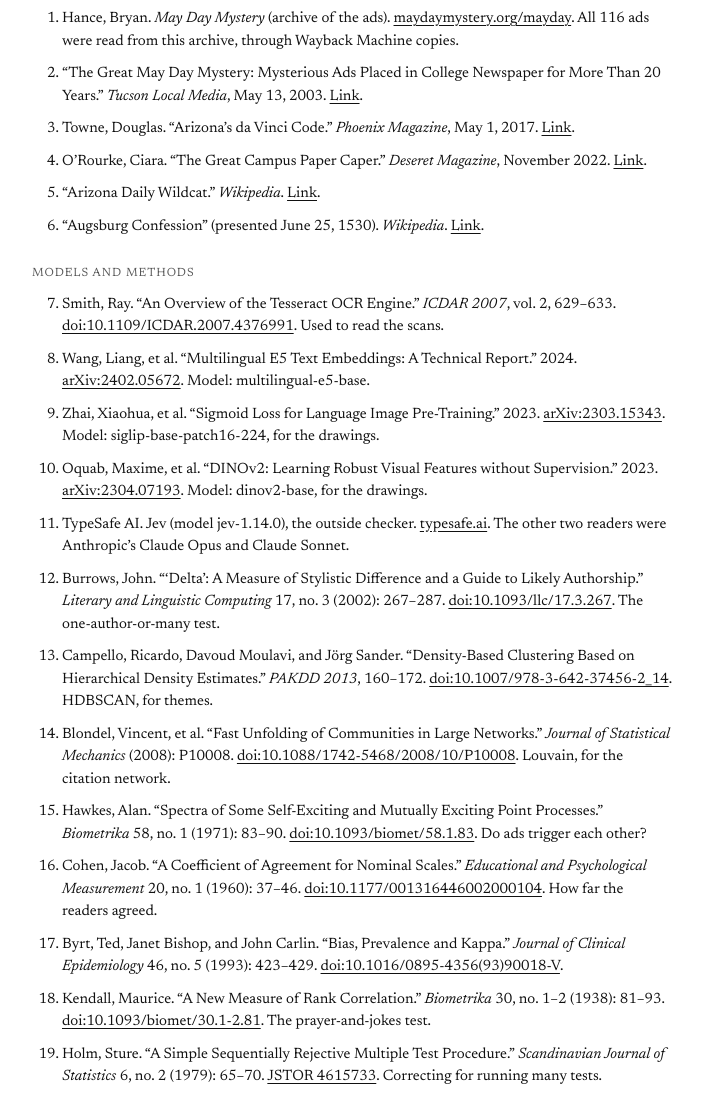
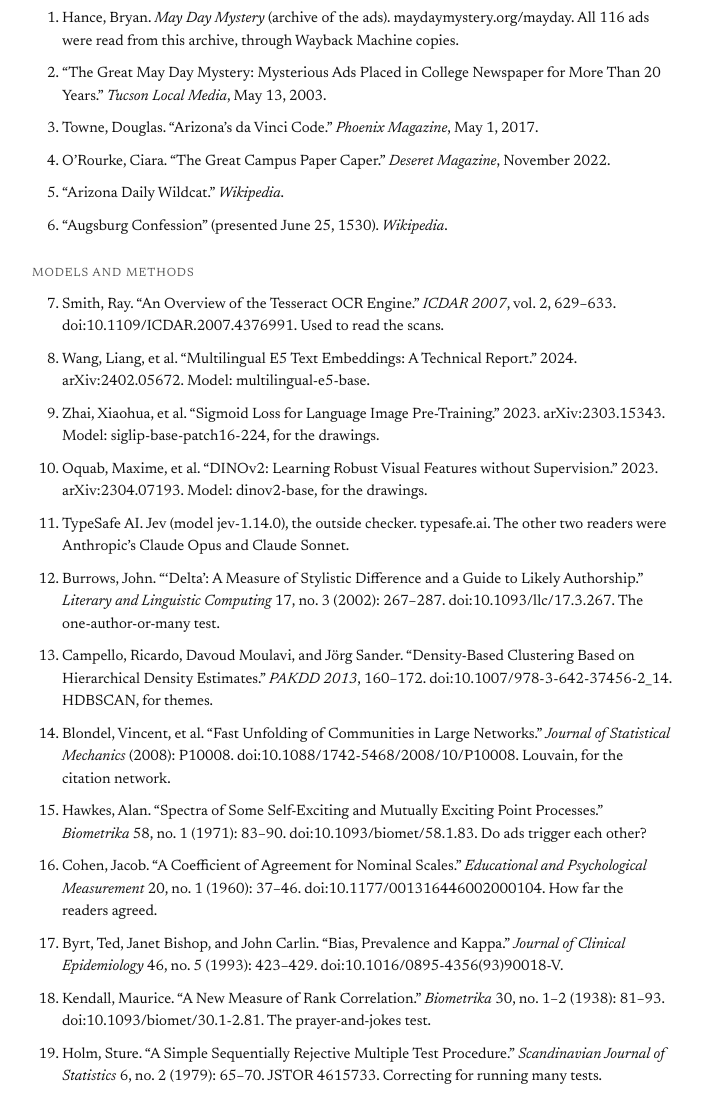
Before and after one commit to siddhanttiwary25-eng/siddhant-site, an Astro site: page /articles/may-day-mystery in a window 1280 px wide. Shown: the part 9786-10883 px from the top of the page, without its empty margins (288-990 px from the left). Built offline with nearby package versions, Linux system fonts and the light colour scheme; Astro itself is replaced by a stand-in of ours.

Commit message:
May Day sources: plain text, no links
Co-Authored-By: Claude Opus 5.5 <noreply@anthropic.com>

```diff
--- a/src/pages/articles/may-day-mystery.astro
+++ b/src/pages/articles/may-day-mystery.astro
@@ -170,29 +170,29 @@ const rungs = [
 
         <p class="refs-k">The ads and earlier reporting</p>
         <ol>
-          <li>Hance, Bryan. <i>May Day Mystery</i> (archive of the ads). <a href="http://www.maydaymystery.org/mayday/" target="_blank" rel="noopener">maydaymystery.org/mayday</a>. All 116 ads were read from this archive, through Wayback Machine copies.</li>
-          <li>“The Great May Day Mystery: Mysterious Ads Placed in College Newspaper for More Than 20 Years.” <i>Tucson Local Media</i>, May 13, 2003. <a href="https://www.tucsonlocalmedia.com/import/article_5daaf45c-2760-5906-b0ee-c2229127472e.html" target="_blank" rel="noopener">Link</a>.</li>
-          <li>Towne, Douglas. “Arizona’s da Vinci Code.” <i>Phoenix Magazine</i>, May 1, 2017. <a href="https://www.phoenixmag.com/2017/05/01/arizona-s-da-vinci-code/" target="_blank" rel="noopener">Link</a>.</li>
-          <li>O’Rourke, Ciara. “The Great Campus Paper Caper.” <i>Deseret Magazine</i>, November 2022. <a href="https://www.deseret.com/magazine/2022/11/10/23404444/may-day-mystery-true-crime-arizona-campus-paper/" target="_blank" rel="noopener">Link</a>.</li>
-          <li>“Arizona Daily Wildcat.” <i>Wikipedia</i>. <a href="https://en.wikipedia.org/wiki/Arizona_Daily_Wildcat" target="_blank" rel="noopener">Link</a>.</li>
-          <li>“Augsburg Confession” (presented June 25, 1530). <i>Wikipedia</i>. <a href="https://en.wikipedia.org/wiki/Augsburg_Confession" target="_blank" rel="noopener">Link</a>.</li>
+          <li>Hance, Bryan. <i>May Day Mystery</i> (archive of the ads). maydaymystery.org/mayday. All 116 ads were read from this archive, through Wayback Machine copies.</li>
+          <li>“The Great May Day Mystery: Mysterious Ads Placed in College Newspaper for More Than 20 Years.” <i>Tucson Local Media</i>, May 13, 2003.</li>
+          <li>Towne, Douglas. “Arizona’s da Vinci Code.” <i>Phoenix Magazine</i>, May 1, 2017.</li>
+          <li>O’Rourke, Ciara. “The Great Campus Paper Caper.” <i>Deseret Magazine</i>, November 2022.</li>
+          <li>“Arizona Daily Wildcat.” <i>Wikipedia</i>.</li>
+          <li>“Augsburg Confession” (presented June 25, 1530). <i>Wikipedia</i>.</li>
         </ol>
 
         <p class="refs-k">Models and methods</p>
         <ol start="7">
-          <li>Smith, Ray. “An Overview of the Tesseract OCR Engine.” <i>ICDAR 2007</i>, vol. 2, 629–633. <a href="https://doi.org/10.1109/ICDAR.2007.4376991" target="_blank" rel="noopener">doi:10.1109/ICDAR.2007.4376991</a>. Used to read the scans.</li>
-          <li>Wang, Liang, et al. “Multilingual E5 Text Embeddings: A Technical Report.” 2024. <a href="https://arxiv.org/abs/2402.05672" target="_blank" rel="noopener">arXiv:2402.05672</a>. Model: multilingual-e5-base.</li>
-          <li>Zhai, Xiaohua, et al. “Sigmoid Loss for Language Image Pre-Training.” 2023. <a href="https://arxiv.org/abs/2303.15343" target="_blank" rel="noopener">arXiv:2303.15343</a>. Model: siglip-base-patch16-224, for the drawings.</li>
-          <li>Oquab, Maxime, et al. “DINOv2: Learning Robust Visual Features without Supervision.” 2023. <a href="https://arxiv.org/abs/2304.07193" target="_blank" rel="noopener">arXiv:2304.07193</a>. Model: dinov2-base, for the drawings.</li>
-          <li>TypeSafe AI. Jev (model jev-1.14.0), the outside checker. <a href="https://typesafe.ai/" target="_blank" rel="noopener">typesafe.ai</a>. The other two readers were Anthropic’s Claude Opus and Claude Sonnet.</li>
-          <li>Burrows, John. “‘Delta’: A Measure of Stylistic Difference and a Guide to Likely Authorship.” <i>Literary and Linguistic Computing</i> 17, no. 3 (2002): 267–287. <a href="https://doi.org/10.1093/llc/17.3.267" target="_blank" rel="noopener">doi:10.1093/llc/17.3.267</a>. The one-author-or-many test.</li>
-          <li>Campello, Ricardo, Davoud Moulavi, and Jörg Sander. “Density-Based Clustering Based on Hierarchical Density Estimates.” <i>PAKDD 2013</i>, 160–172. <a href="https://doi.org/10.1007/978-3-642-37456-2_14" target="_blank" rel="noopener">doi:10.1007/978-3-642-37456-2_14</a>. HDBSCAN, for themes.</li>
-          <li>Blondel, Vincent, et al. “Fast Unfolding of Communities in Large Networks.” <i>Journal of Statistical Mechanics</i> (2008): P10008. <a href="https://doi.org/10.1088/1742-5468/2008/10/P10008" target="_blank" rel="noopener">doi:10.1088/1742-5468/2008/10/P10008</a>. Louvain, for the citation network.</li>
-          <li>Hawkes, Alan. “Spectra of Some Self-Exciting and Mutually Exciting Point Processes.” <i>Biometrika</i> 58, no. 1 (1971): 83–90. <a href="https://doi.org/10.1093/biomet/58.1.83" target="_blank" rel="noopener">doi:10.1093/biomet/58.1.83</a>. Do ads trigger each other?</li>
-          <li>Cohen, Jacob. “A Coefficient of Agreement for Nominal Scales.” <i>Educational and Psychological Measurement</i> 20, no. 1 (1960): 37–46. <a href="https://doi.org/10.1177/001316446002000104" target="_blank" rel="noopener">doi:10.1177/001316446002000104</a>. How far the readers agreed.</li>
-          <li>Byrt, Ted, Janet Bishop, and John Carlin. “Bias, Prevalence and Kappa.” <i>Journal of Clinical Epidemiology</i> 46, no. 5 (1993): 423–429. <a href="https://doi.org/10.1016/0895-4356(93)90018-V" target="_blank" rel="noopener">doi:10.1016/0895-4356(93)90018-V</a>.</li>
-          <li>Kendall, Maurice. “A New Measure of Rank Correlation.” <i>Biometrika</i> 30, no. 1–2 (1938): 81–93. <a href="https://doi.org/10.1093/biomet/30.1-2.81" target="_blank" rel="noopener">doi:10.1093/biomet/30.1-2.81</a>. The prayer-and-jokes test.</li>
-          <li>Holm, Sture. “A Simple Sequentially Rejective Multiple Test Procedure.” <i>Scandinavian Journal of Statistics</i> 6, no. 2 (1979): 65–70. <a href="https://www.jstor.org/stable/4615733" target="_blank" rel="noopener">JSTOR 4615733</a>. Correcting for running many tests.</li>
+          <li>Smith, Ray. “An Overview of the Tesseract OCR Engine.” <i>ICDAR 2007</i>, vol. 2, 629–633. doi:10.1109/ICDAR.2007.4376991. Used to read the scans.</li>
+          <li>Wang, Liang, et al. “Multilingual E5 Text Embeddings: A Technical Report.” 2024. arXiv:2402.05672. Model: multilingual-e5-base.</li>
+          <li>Zhai, Xiaohua, et al. “Sigmoid Loss for Language Image Pre-Training.” 2023. arXiv:2303.15343. Model: siglip-base-patch16-224, for the drawings.</li>
+          <li>Oquab, Maxime, et al. “DINOv2: Learning Robust Visual Features without Supervision.” 2023. arXiv:2304.07193. Model: dinov2-base, for the drawings.</li>
+          <li>TypeSafe AI. Jev (model jev-1.14.0), the outside checker. typesafe.ai. The other two readers were Anthropic’s Claude Opus and Claude Sonnet.</li>
+          <li>Burrows, John. “‘Delta’: A Measure of Stylistic Difference and a Guide to Likely Authorship.” <i>Literary and Linguistic Computing</i> 17, no. 3 (2002): 267–287. doi:10.1093/llc/17.3.267. The one-author-or-many test.</li>
+          <li>Campello, Ricardo, Davoud Moulavi, and Jörg Sander. “Density-Based Clustering Based on Hierarchical Density Estimates.” <i>PAKDD 2013</i>, 160–172. doi:10.1007/978-3-642-37456-2_14. HDBSCAN, for themes.</li>
+          <li>Blondel, Vincent, et al. “Fast Unfolding of Communities in Large Networks.” <i>Journal of Statistical Mechanics</i> (2008): P10008. doi:10.1088/1742-5468/2008/10/P10008. Louvain, for the citation network.</li>
+          <li>Hawkes, Alan. “Spectra of Some Self-Exciting and Mutually Exciting Point Processes.” <i>Biometrika</i> 58, no. 1 (1971): 83–90. doi:10.1093/biomet/58.1.83. Do ads trigger each other?</li>
+          <li>Cohen, Jacob. “A Coefficient of Agreement for Nominal Scales.” <i>Educational and Psychological Measurement</i> 20, no. 1 (1960): 37–46. doi:10.1177/001316446002000104. How far the readers agreed.</li>
+          <li>Byrt, Ted, Janet Bishop, and John Carlin. “Bias, Prevalence and Kappa.” <i>Journal of Clinical Epidemiology</i> 46, no. 5 (1993): 423–429. doi:10.1016/0895-4356(93)90018-V.</li>
+          <li>Kendall, Maurice. “A New Measure of Rank Correlation.” <i>Biometrika</i> 30, no. 1–2 (1938): 81–93. doi:10.1093/biomet/30.1-2.81. The prayer-and-jokes test.</li>
+          <li>Holm, Sture. “A Simple Sequentially Rejective Multiple Test Procedure.” <i>Scandinavian Journal of Statistics</i> 6, no. 2 (1979): 65–70. JSTOR 4615733. Correcting for running many tests.</li>
         </ol>
       </section>
     </footer>
```
